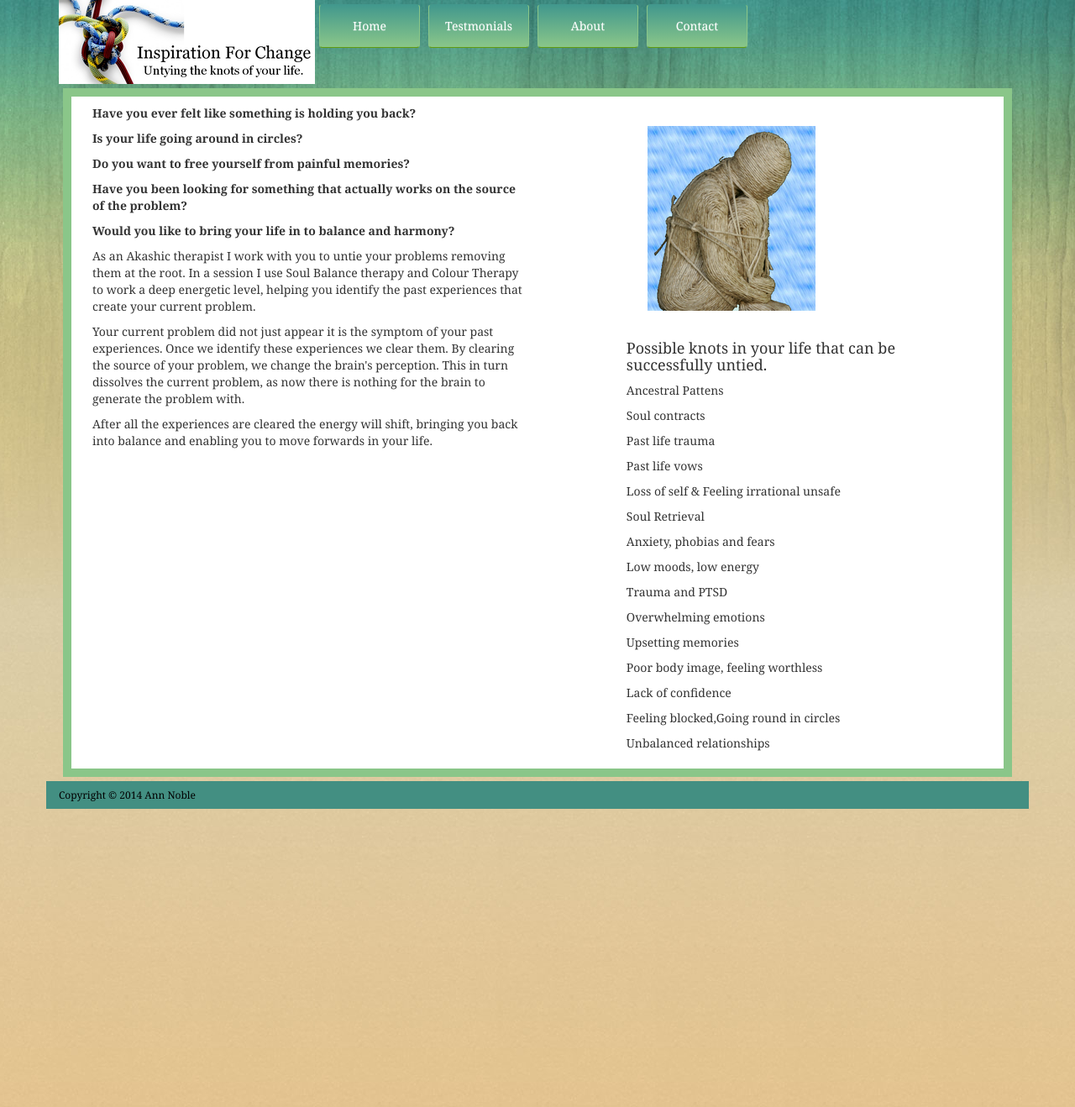
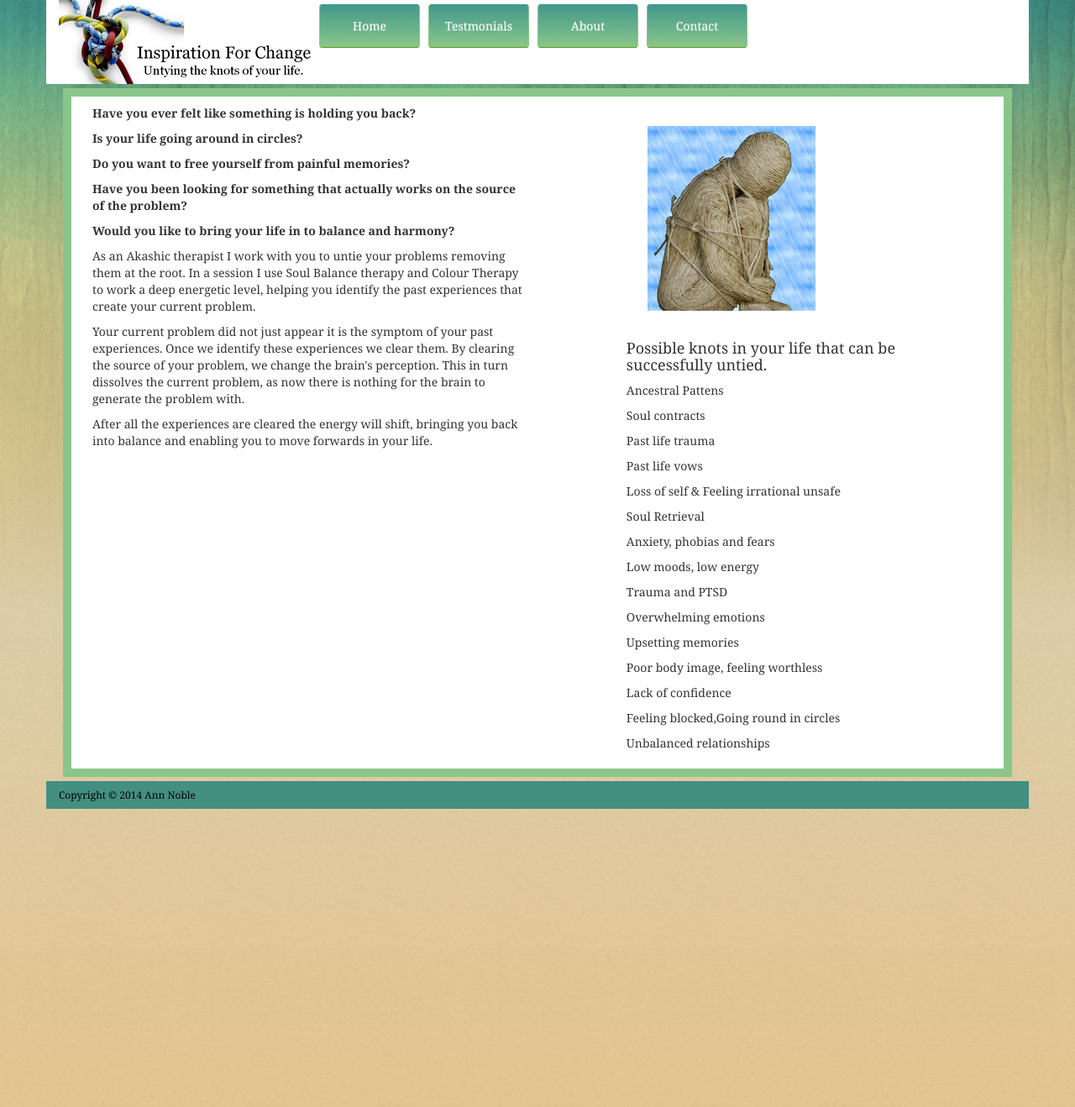
Before and after one commit to designerwebhosting/inspirationforchange, a Jekyll site: the page built from index.md, in a window 1280 px wide. Shown: the whole page at 84% size. Built offline with Jekyll 4.4.1, drawn with Linux system fonts in a browser that asks for light colours; nearby versions of some CDN libraries.

Commit message:
Updated '_layouts/default.html' via CloudCannon

```diff
--- a/_layouts/default.html
+++ b/_layouts/default.html
@@ -41,7 +41,7 @@
 	</head>
 
 <body>
-   <div class="container">
+   <div class="container" style="background: white">
         <div class="navbar-header">
             <button class="navbar-toggle collapsed" type="button" data-toggle="collapse" data-target="#bs-navbar" aria-controls="bs-navbar" aria-expanded="false">
             <span class="sr-only">Toggle navigation</span>
```
